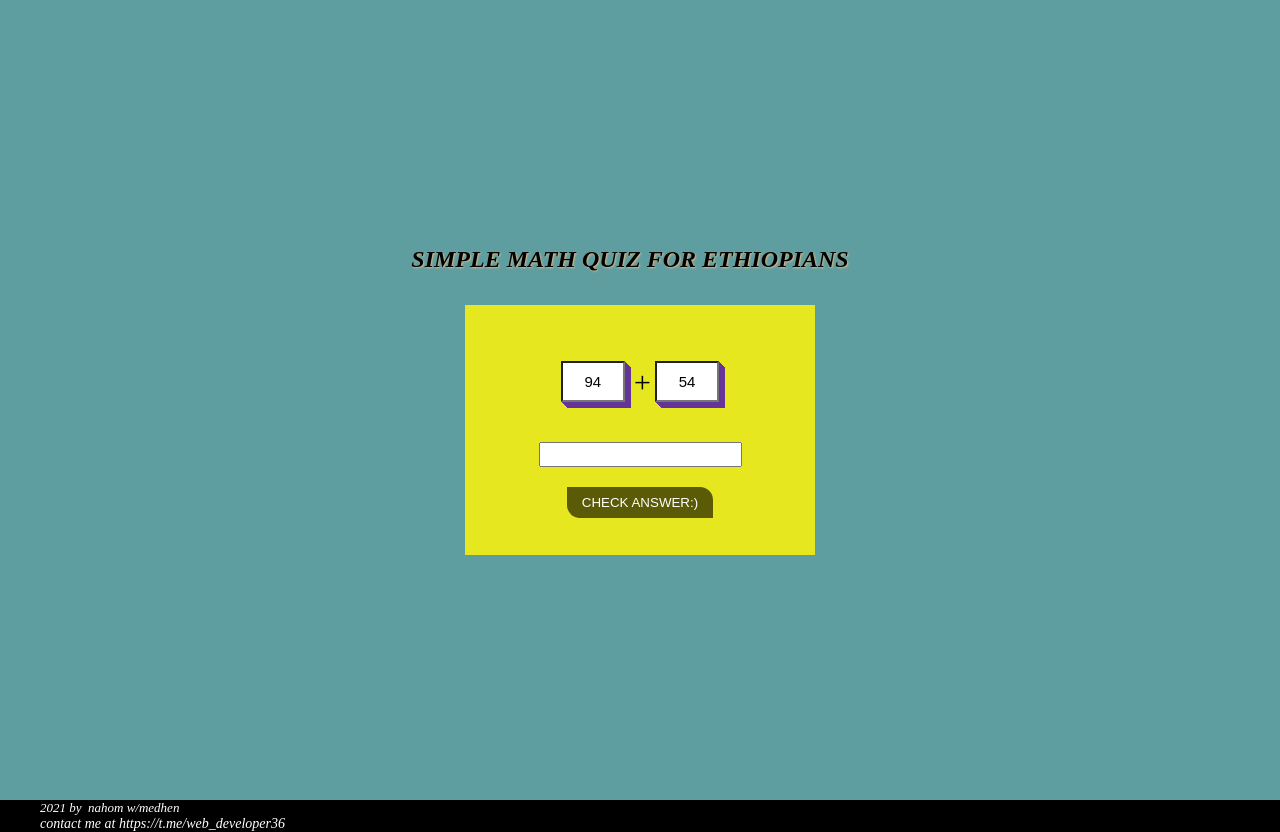
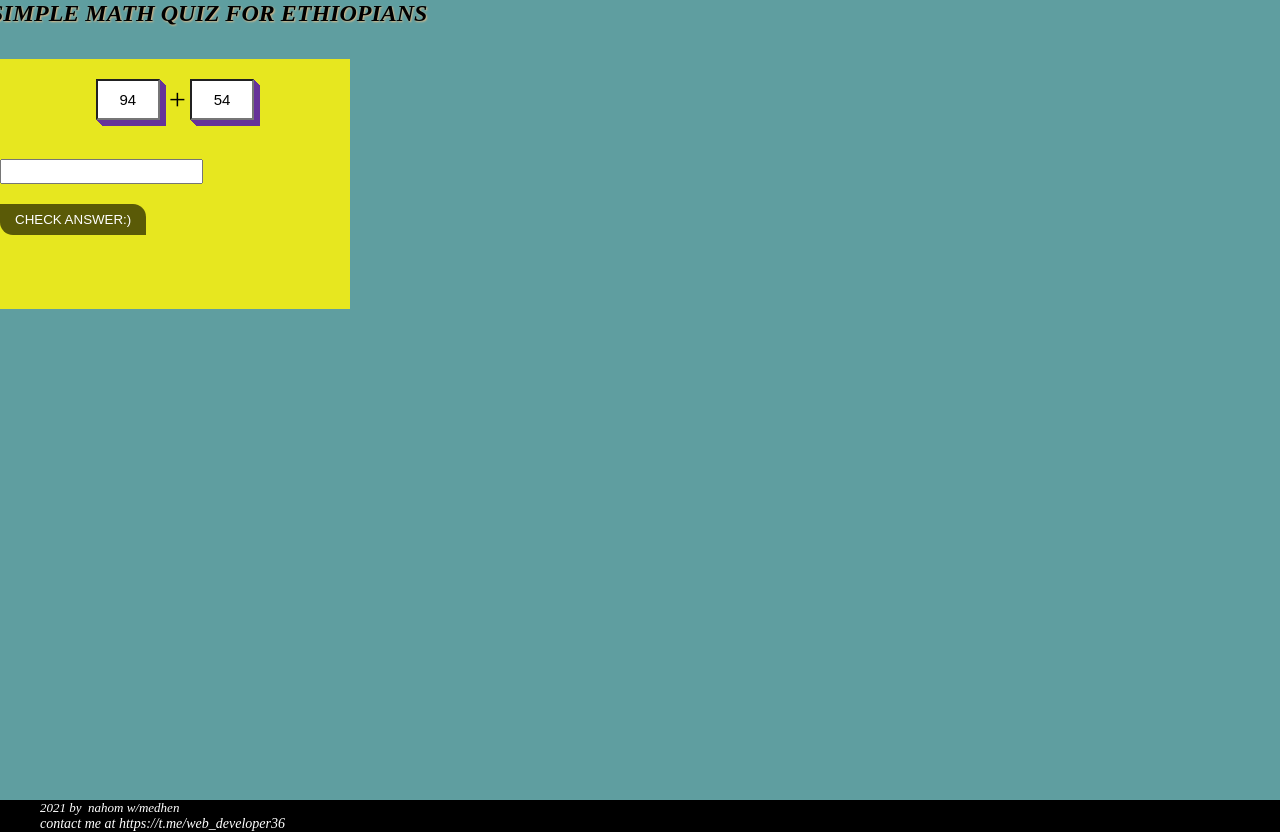
Before and after one commit to nah3647/simplequiz, a plain HTML site: page index.html in a window 1280 px wide. Drawn offline with Linux system fonts and the light colour scheme.

Commit message:
Update newstyl.css

```diff
--- a/newstyl.css
+++ b/newstyl.css
@@ -1,7 +1,6 @@
 *{margin:0; padding:0}
 section{height:100vh;
-display:flex;
-flex-direction: column;
+display:block;
 justify-content:center;
 background-color: cadetblue;
 align-items:center;}
@@ -18,10 +17,9 @@ animation-direction:alternate;}
 .workp{width: 350px;
 height:250px;
 background-color: rgb(231, 231, 31);
-display:flex;
+display:block;
 justify-content: center;
-align-items: center;
-flex-direction: column;}
+align-items: center;}
 .insertbox{display:flex;
 justify-content: center
 ;
```
